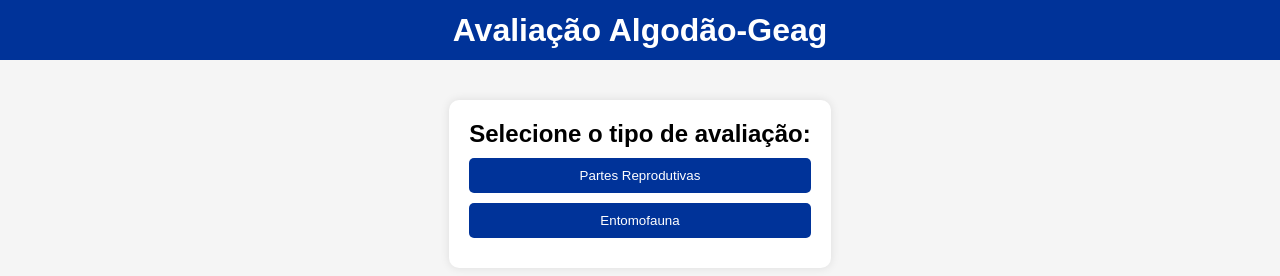
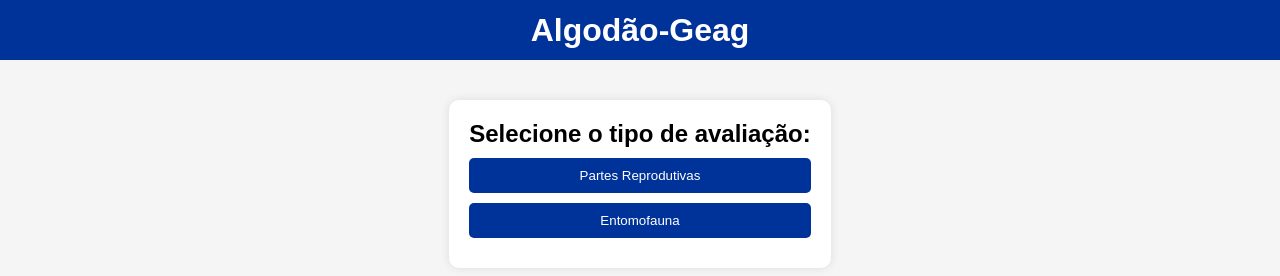
Before and after one commit to nicol-le/Algod-o-GEAG, a plain HTML site: page index.html in a window 1280 px wide. Drawn offline with Linux system fonts and the light colour scheme.

Commit message:
Update index.html

```diff
--- a/index.html
+++ b/index.html
@@ -122,7 +122,7 @@
 </head>
 <body>
     <header>
-        <h1>Avaliação Algodão-Geag</h1>
+        <h1> Algodão-Geag</h1>
     </header>
     <div class="main-content">
         <div class="app-container">
```
